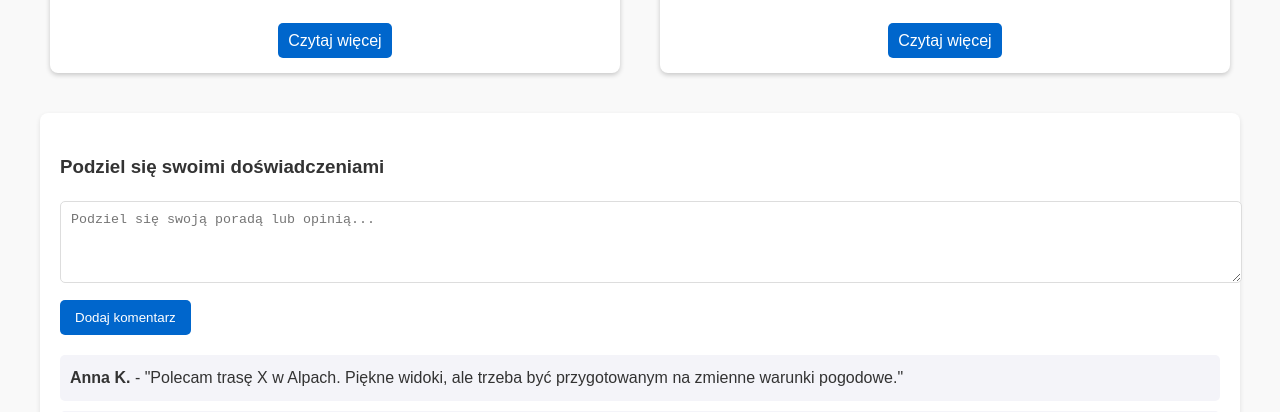
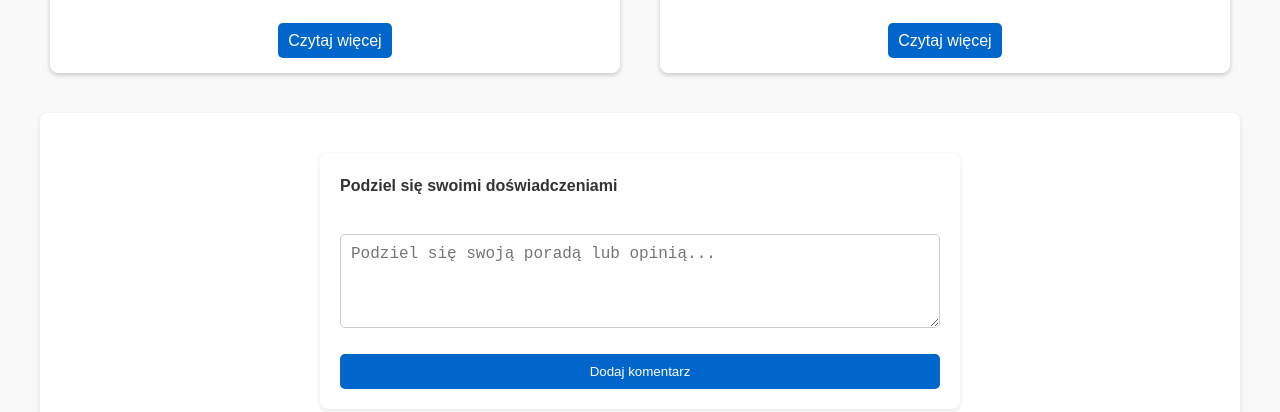
Before and after one commit to KAja278/projekt_TI, a plain HTML site: page poradnik.html in a window 1280 px wide. Shown: the part 408-820 px from the top of the page. Drawn offline with Linux system fonts and the light colour scheme.

Commit message:
zmiany w form

```diff
--- a/poradnik.css
+++ b/poradnik.css
@@ -133,14 +133,13 @@ nav .active {
     box-shadow: 0 2px 5px rgba(0, 0, 0, 0.1);
     margin-top: 40px;
 }
-
 textarea {
     width: 100%;
     padding: 10px;
-    margin-bottom: 10px;
+    font-size: 16px;
+    border: 1px solid #ccc;
     border-radius: 5px;
-    border: 1px solid #ddd;
-    resize: vertical;
+    box-sizing: border-box;
 }
 
 .submit-comment {
@@ -256,3 +255,21 @@ footer {
     background: #ffcc00;
     color: #333;
 }
+
+form .opinia {
+    font-weight: bold;
+    margin-bottom: 10px;
+    display: block;
+}
+
+
+form {
+    display: flex;
+    flex-direction: column;
+    max-width: 600px;
+    margin: 20px auto;
+    background-color: #fff;
+    padding: 20px;
+    border-radius: 8px;
+    box-shadow: 0 2px 5px rgba(0, 0, 0, 0.1);
+}
--- a/poradnik.html
+++ b/poradnik.html
@@ -40,9 +40,10 @@
 
             <!-- Sekcja z komentarzami i poradami użytkowników -->
             <div class="comments-section">
-                <h3>Podziel się swoimi doświadczeniami</h3>
+                <!--<h3>Podziel się swoimi doświadczeniami</h3>-->
                 <form action="#">
-                    <textarea placeholder="Podziel się swoją poradą lub opinią..." rows="4" required></textarea><br>
+                    <label class="opinia">Podziel się swoimi doświadczeniami</label><br>
+                    <textarea placeholder="Podziel się swoją poradą lub opinią..." rows="4" cols="50"></textarea><br>
                     <button type="submit" class="submit-comment">Dodaj komentarz</button>
                 </form>
                 <div class="comments-list">
```
Also changed, not shown: kontakt.html (+6 -1 lines), oferty.html (+1 -1 lines).
